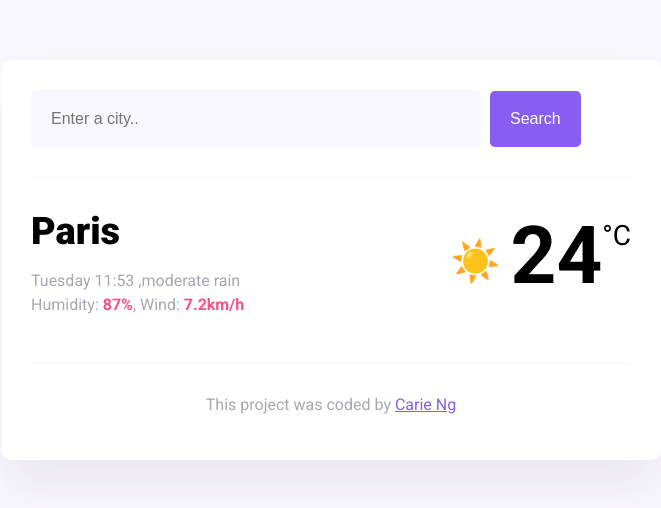
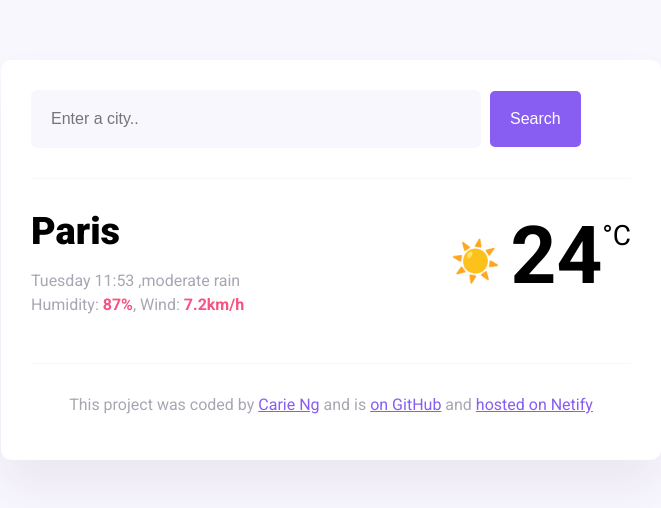
Before and after one commit to LilithVinter/Learning-Coding, a website built with Parcel: page index.html in a window 1280 px wide. Shown: the whole page, without its empty margins (309-970 px from the left). Built offline with nearby package versions, Linux system fonts and the light colour scheme.

Commit message:
updated footer

```diff
--- a/index.html
+++ b/index.html
@@ -47,8 +47,16 @@
       <footer>
         <p>
           This project was coded by
-          <a href="https://www.linkedin.com/in/carie-ng/" target="_blank"
-            >Carie Ng</a
+          <a href="https://github.com/LilithVinter" target="_blank">Carie Ng</a>
+          and is
+          <a
+            href="https://github.com/LilithVinter/Learning-Coding"
+            target="_blank"
+            >on GitHub</a
+          >
+          and
+          <a href="https://carie-learning-to-code.netlify.app" target="_blank"
+            >hosted on Netify</a
           >
         </p>
       </footer>
```
